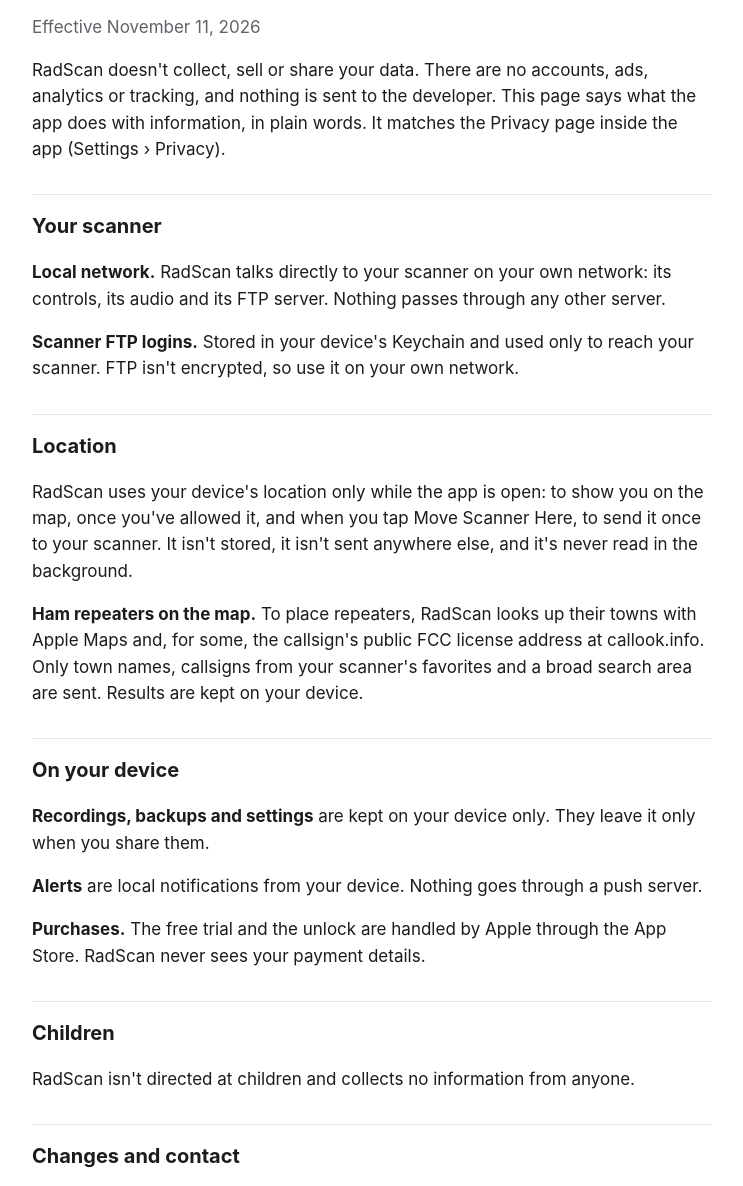
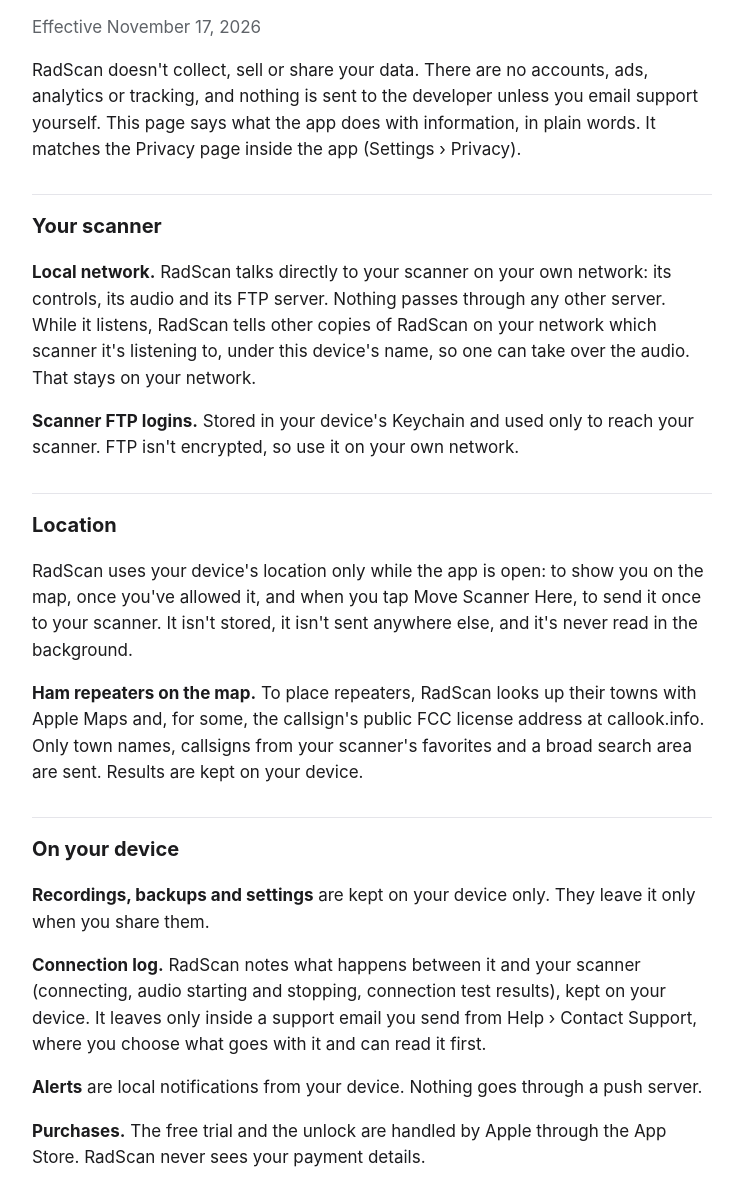
Before and after one commit to sadkins0101/radscan, a plain HTML site: page privacy.html in a window 1280 px wide. Shown: the part 90-1276 px from the top of the page, without its empty margins (268-1011 px from the left). Drawn offline with Linux system fonts and the light colour scheme.

Commit message:
Add files via upload
Update the iOS privacy page-  we added 1.1: finding other devices and the connection lohg

```diff
--- a/privacy.html
+++ b/privacy.html
@@ -9,15 +9,17 @@
 <body>
 <main>
 <h1>RadScan Privacy Policy</h1>
-<p class="muted">Effective November 11, 2026</p>
+<p class="muted">Effective November 17, 2026</p>
 
 <p>RadScan doesn't collect, sell or share your data. There are no accounts, ads, analytics or tracking, and nothing is
-sent to the developer. This page says what the app does with information, in plain words. It matches the Privacy page
+sent to the developer unless you email support yourself. This page says what the app does with information, in plain words. It matches the Privacy page
 inside the app (Settings › Privacy).</p>
 
 <h2>Your scanner</h2>
 <p><strong>Local network.</strong> RadScan talks directly to your scanner on your own network: its controls, its audio
-and its FTP server. Nothing passes through any other server.</p>
+and its FTP server. Nothing passes through any other server. While it listens, RadScan tells other copies of RadScan
+on your network which scanner it's listening to, under this device's name, so one can take over the audio. That stays
+on your network.</p>
 <p><strong>Scanner FTP logins.</strong> Stored in your device's Keychain and used only to reach your scanner. FTP isn't
 encrypted, so use it on your own network.</p>
 
@@ -32,6 +34,9 @@ favorites and a broad search area are sent. Results are kept on your device.</p>
 <h2>On your device</h2>
 <p><strong>Recordings, backups and settings</strong> are kept on your device only. They leave it only when you share
 them.</p>
+<p><strong>Connection log.</strong> RadScan notes what happens between it and your scanner (connecting, audio starting
+and stopping, connection test results), kept on your device. It leaves only inside a support email you send from
+Help › Contact Support, where you choose what goes with it and can read it first.</p>
 <p><strong>Alerts</strong> are local notifications from your device. Nothing goes through a push server.</p>
 <p><strong>Purchases.</strong> The free trial and the unlock are handled by Apple through the App Store. RadScan never
 sees your payment details.</p>
```
